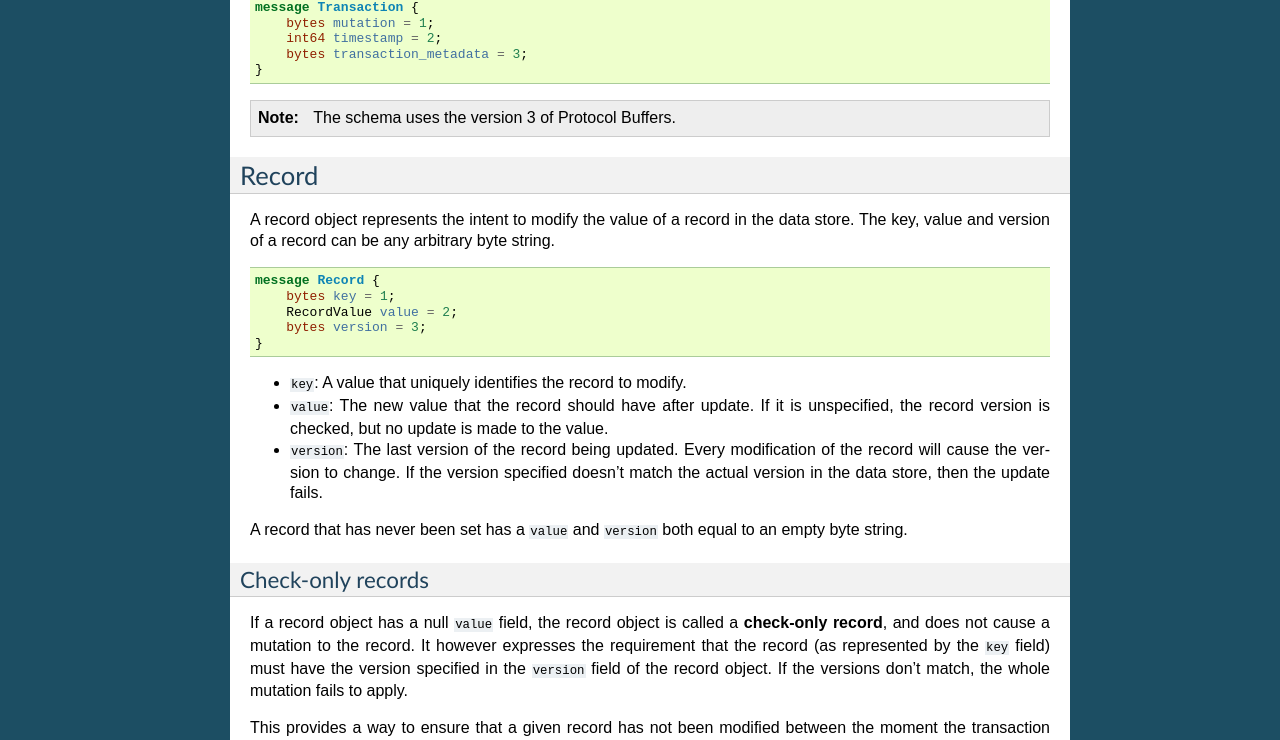
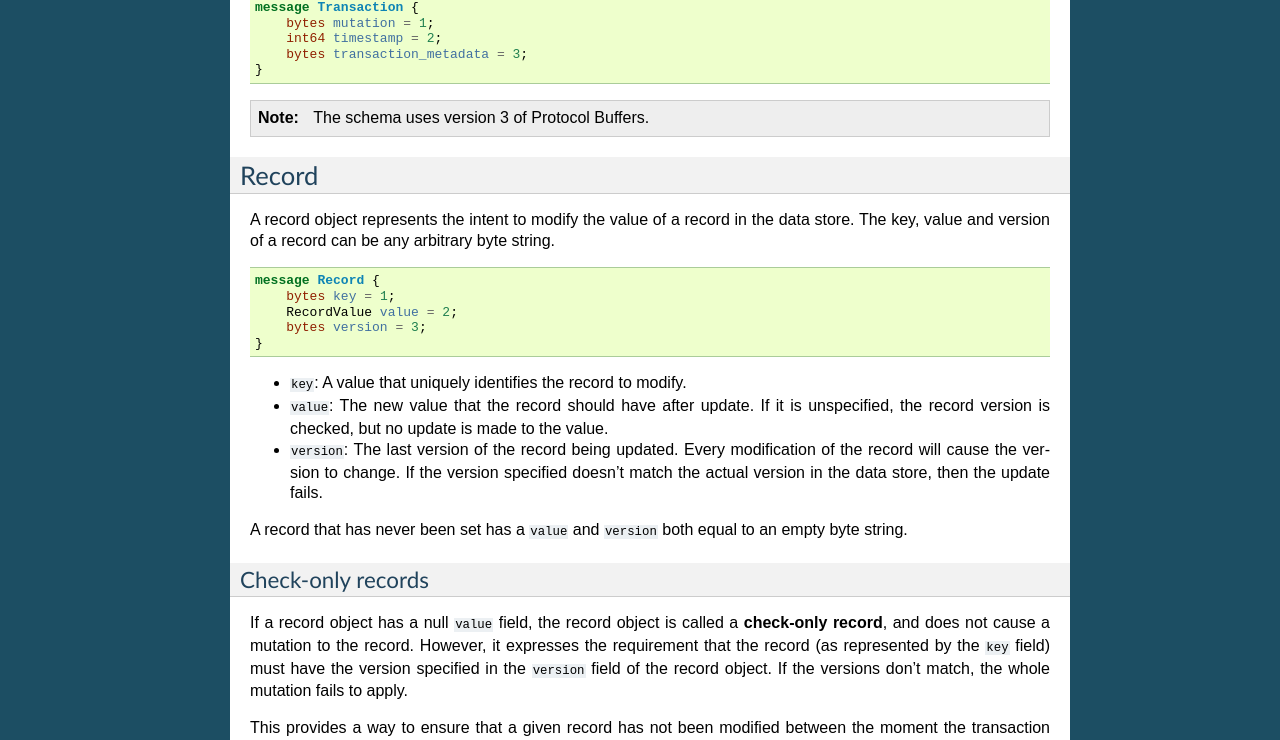
Before and after one commit to openchain/docs, a Sphinx documentation site: the page built from docs/source/api/data-structures.rst, in a window 1280 px wide. Shown: the part 598-1338 px from the top of the page. Built offline with Sphinx 7.4.7, drawn with Linux system fonts in a browser that asks for light colours.

Commit message:
Minor gramatical edits

```diff
--- a/docs/source/api/data-structures.rst
+++ b/docs/source/api/data-structures.rst
@@ -38,7 +38,7 @@ The full schema is the following:
         bytes transaction_metadata = 3;
     }
 
-.. note:: The schema uses the version 3 of Protocol Buffers.
+.. note:: The schema uses version 3 of Protocol Buffers.
 
 .. _data-structures-records:
 
@@ -66,7 +66,7 @@ A record that has never been set has a ``value`` and ``version`` both equal to a
 Check-only records
 ~~~~~~~~~~~~~~~~~~
 
-If a record object has a null ``value`` field, the record object is called a **check-only record**, and does not cause a mutation to the record. It however expresses the requirement that the record (as represented by the ``key`` field) must have the version specified in the ``version`` field of the record object. If the versions don't match, the whole mutation fails to apply.
+If a record object has a null ``value`` field, the record object is called a **check-only record**, and does not cause a mutation to the record. However, it expresses the requirement that the record (as represented by the ``key`` field) must have the version specified in the ``version`` field of the record object. If the versions don't match, the whole mutation fails to apply.
 
 This provides a way to ensure that a given record has not been modified between the moment the transaction was created and the moment it gets validated, even if the record doesn't have to be modified.
 
```
